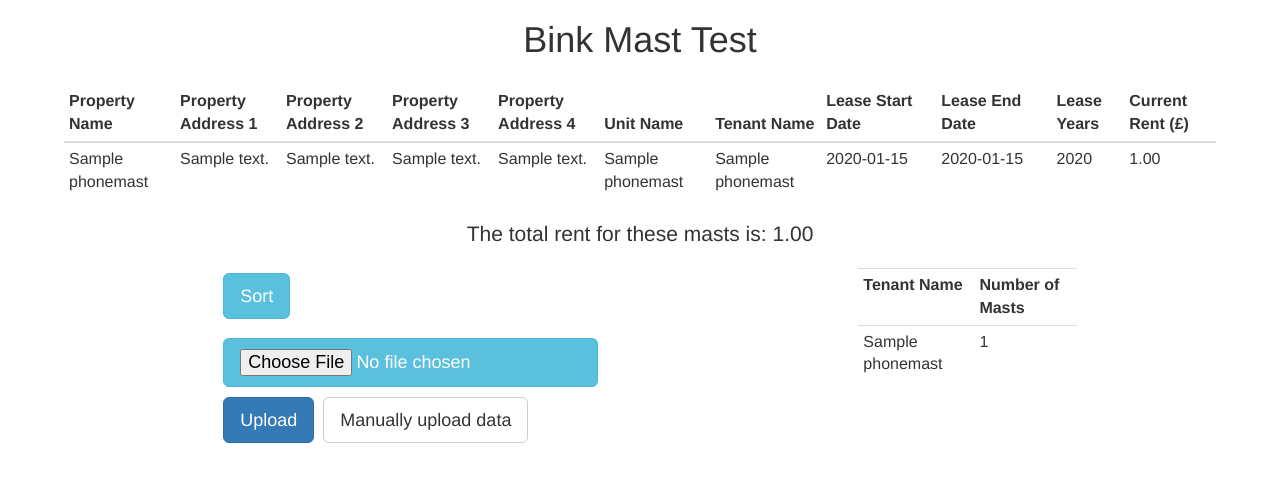
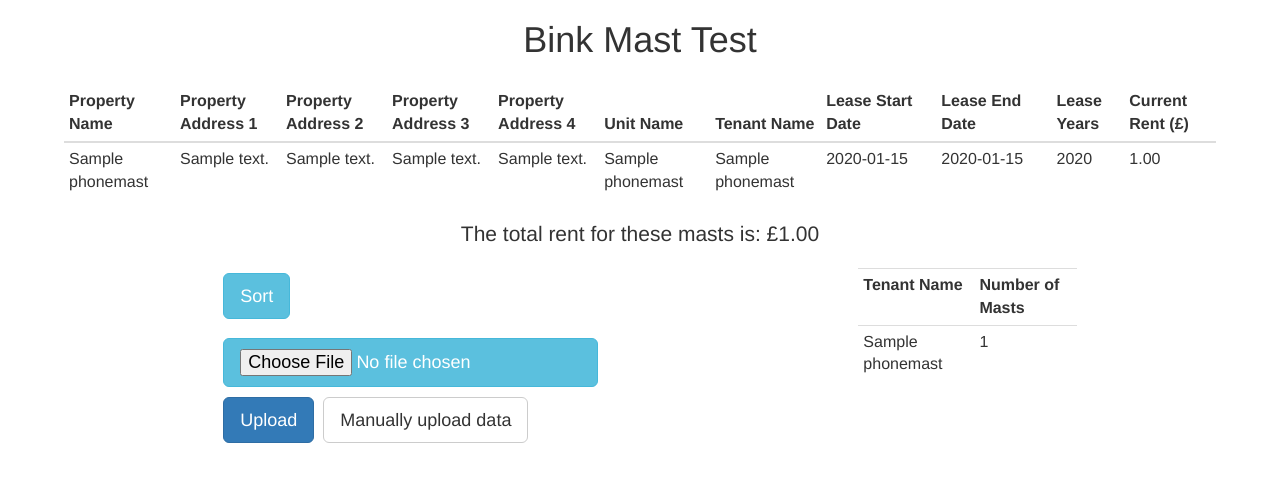
Before and after one commit to zac-robinson/bink-test, a Django app: page /masts/ in a window 1280 px wide. Shown: the top 482 px of the page. Run offline with Django 3.2, Linux system fonts and the light colour scheme; tables that the repository leaves empty hold one stand-in row (values such as "Sample post"); some libraries are stand-ins or nearby versions.

Commit message:
ZR: Add pound symbol to total rent

```diff
--- a/phoneMasts/templates/phoneMasts/index.html
+++ b/phoneMasts/templates/phoneMasts/index.html
@@ -52,7 +52,7 @@
             </table>
 
             <br/>
-            <p class="lead text-center">The total rent for these masts is: {{ total_rent }}</p>
+            <p class="lead text-center">The total rent for these masts is: £{{ total_rent }}</p>
 
         {% else %}
             <p>No mast data available.</p>
```
